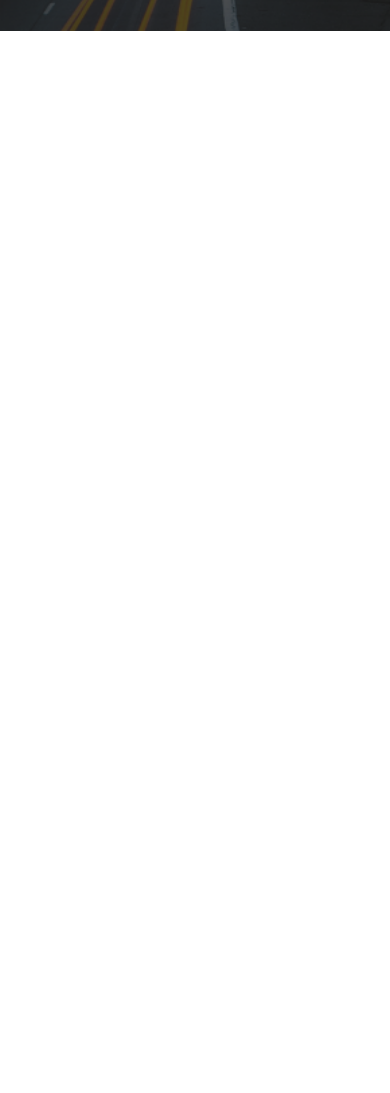
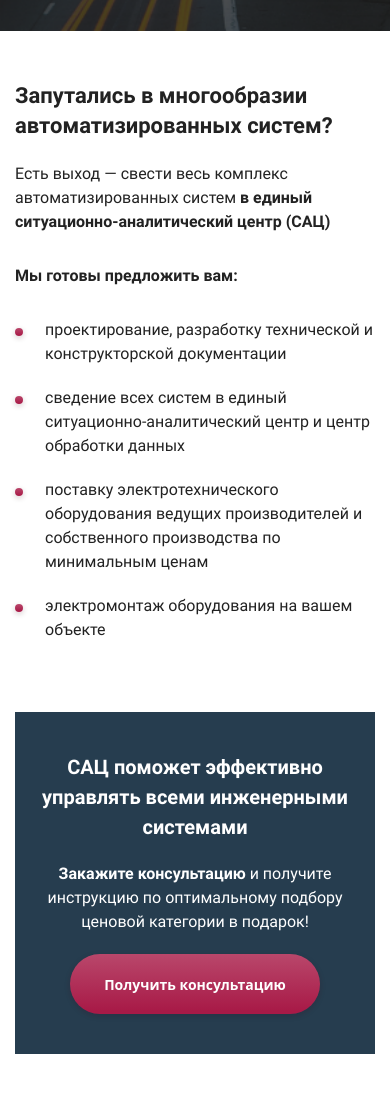
Before and after one commit to shahriyor-sharifjonov/electroff, a website: page src/index.pug in a window 390 px wide. Shown: the part 10081-11174 px from the top of the page. Before the commit the page ends 10212 px from the top, so only its background shows below. Drawn offline with nearby package versions, Linux system fonts and the light colour scheme; files that its build step writes are made by us from their sources; files whose address does not match are found by name.

Commit message:
end offer block responsive

```diff
--- a/gulp/version.json
+++ b/gulp/version.json
@@ -1,3 +1,3 @@
 {
-    "main": "20220225231258"
+    "main": "20220225233741"
 }
--- a/src/components/offer.pug
+++ b/src/components/offer.pug
@@ -1,3 +1,19 @@
 mixin offer()
     .offer.section
         .offer__body.container
+            .offer__top
+                .offer__top-left
+                    h2.offer__title Запутались в многообразии автоматизированных систем?
+                    p.offer__desc Есть выход — свести весь комплекс автоматизированных систем #[span.offer__desc-span в единый ситуационно-аналитический центр (САЦ)]
+                .offer__top-right
+                    p.offer__top-p Мы готовы предложить вам:
+                    ul.offer__top-list
+                        li.offer__top-li проектирование, разработку технической и конструкторской документации
+                        li.offer__top-li сведение всех систем в единый ситуационно-аналитический центр и центр обработки данных
+                        li.offer__top-li поставку электротехнического оборудования ведущих производителей и собственного производства по минимальным ценам
+                        li.offer__top-li электромонтаж оборудования на вашем объекте
+            .offer__bottom
+                .offer__bottom-texts
+                    h3.offer__bottom-title САЦ поможет эффективно управлять всеми инженерными системами
+                    p.offer__bottom-desc #[span.offer__bottom-span Закажите консультацию] и получите инструкцию по оптимальному подбору ценовой категории в подарок!
+                a(href="#!").offer__btn.btn Получить консультацию
--- a/src/scss/layout/_offer.scss
+++ b/src/scss/layout/_offer.scss
@@ -0,0 +1,138 @@
+.offer{
+    &__top{
+        display: flex;
+        justify-content: space-between;
+        align-items: flex-start;
+        margin-bottom: 70px;
+        @include media(992){
+            flex-direction: column;
+            row-gap: 30px;
+        }
+        &-p{
+            font-weight: bold;
+            font-size: 16px;
+            line-height: 150%;
+            color: #222222;
+            margin-bottom: 30px;
+        }
+        &-list{
+            display: flex;
+            flex-direction: column;
+            row-gap: 20px;
+            margin-left: 30px;
+        }
+        &-li{
+            position: relative;
+            font-weight: normal;
+            font-size: 16px;
+            line-height: 150%;
+            color: #222222;
+            max-width: 400px;
+            width: 100%;
+            &::before{
+                content: '';
+                position: absolute;
+                width: 8px;
+                height: 8px;
+                top:10px;
+                left: -30px;
+                background: linear-gradient(180deg, #B9476B 0%, #A81A47 95.13%);
+                box-shadow: 0px 2px 5px 1px rgba(61, 0, 19, 0.15);
+                border-radius: 80px;
+            }
+        }
+    }
+    &__title{
+        font-weight: bold;
+        font-size: 36px;
+        line-height: 140%;
+        color: #222222;
+        max-width: 600px;
+        width: 100%;
+        margin-bottom: 40px;
+        @include media(992){
+            font-weight: bold;
+            font-size: 22px;
+            line-height: 140%;
+            margin-bottom: 20px;
+        }
+    }
+    &__desc{
+        font-weight: normal;
+        font-size: 20px;
+        line-height: 150%;
+        color: #222222;
+        max-width: 440px;
+        width: 100%;
+        @include media(992){
+            font-size: 16px;
+            line-height: 150%;
+        }
+        &-span{
+            font-weight: bold;
+        }
+    }
+    &__bottom{
+        position: relative;
+        background: #263D4F;
+        padding: 50px 100px;
+        display: flex;
+        justify-content: space-between;
+        align-items: center;
+        @include media(992){
+            flex-direction: column;
+            row-gap: 20px;
+            padding: 40px 15px;
+            display: block;
+        }
+        &::before{
+            content: '';
+            background: url('../img/offer-circle-bg.png');
+            width: 94px;
+            height: 94px;
+            right: 0;
+            top: 50%;
+            transform: translateY(-50%);
+        }
+        &-title{
+            font-weight: bold;
+            font-size: 20px;
+            line-height: 150%;
+            color: #FFFFFF;
+            max-width: 423px;
+            width: 100%;
+            margin-bottom: 20px;
+            @include media(992){
+                font-size: 20px;
+                line-height: 150%;
+                text-align: center;
+                margin-bottom: 20px;
+                margin-right: auto;
+                margin-left: auto;
+            }
+        }
+        &-desc{
+            font-weight: normal;
+            font-size: 16px;
+            line-height: 150%;
+            color: #FFFFFF;
+            max-width: 453px;
+            width: 100%;
+            @include media(992){
+                font-size: 16px;
+                line-height: 150%;
+                text-align: center;
+                margin-left: auto;
+                margin-right: auto;
+                margin-bottom: 20px;
+            }
+        }
+        &-span{
+            font-weight: bold;
+        }
+    }
+    &__btn{
+        margin-left: auto;
+        margin-right: auto;
+    }
+}
```
Also changed, not shown: dist/css/style.css, dist/css/style.min.css, dist/img/offer-circle-bg.png (added), dist/img/offer-circle-bg.webp (added), dist/index.html, src/img/offer-circle-bg.png (added).
